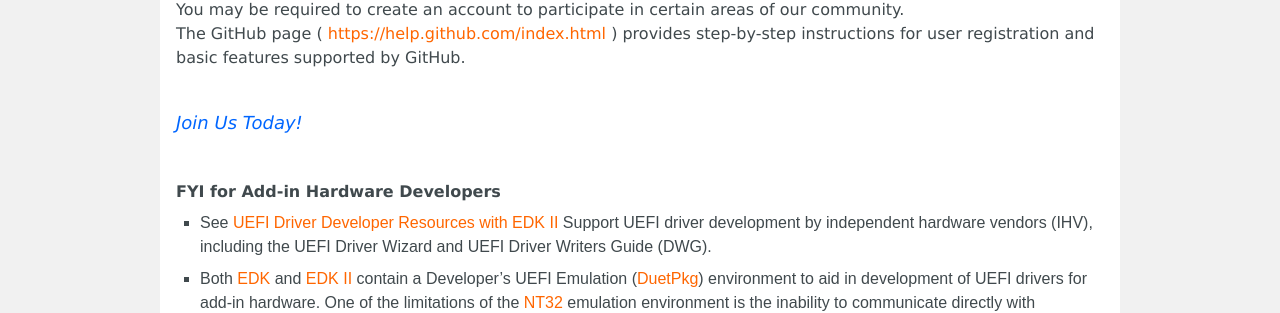
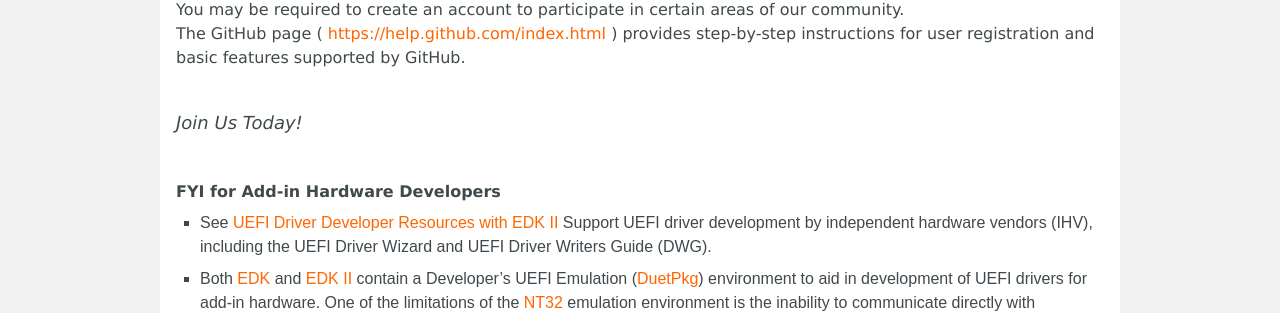
Before and after one commit to tianocore/tianocore.github.io, a Jekyll site: the page built from contrib/getting-started.md, in a window 1280 px wide. Shown: the part 509-822 px from the top of the page. Built offline with Jekyll 4.4.1, drawn with Linux system fonts in a browser that asks for light colours; nearby versions of some CDN libraries.

Commit message:
Update getting-started.md

```diff
--- a/contrib/getting-started.md
+++ b/contrib/getting-started.md
@@ -20,7 +20,7 @@ The GitHub page ( [https://help.github.com/index.html](https://help.github.com/i
 
 <BR>
 <MTMarkdownOptions output='html4'>
-<font color="#0066FF" size="4"><i>Join Us Today!</i></font>
+<font size="4"><i>Join Us Today!</i></font>
 <br>
 <br>
 <Br>
```
